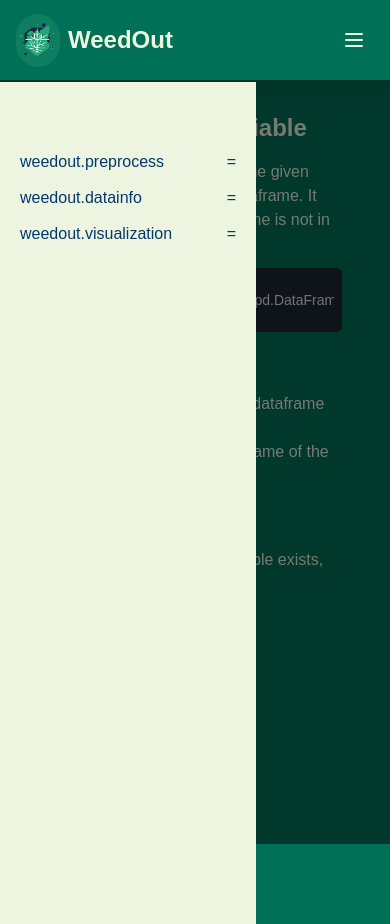
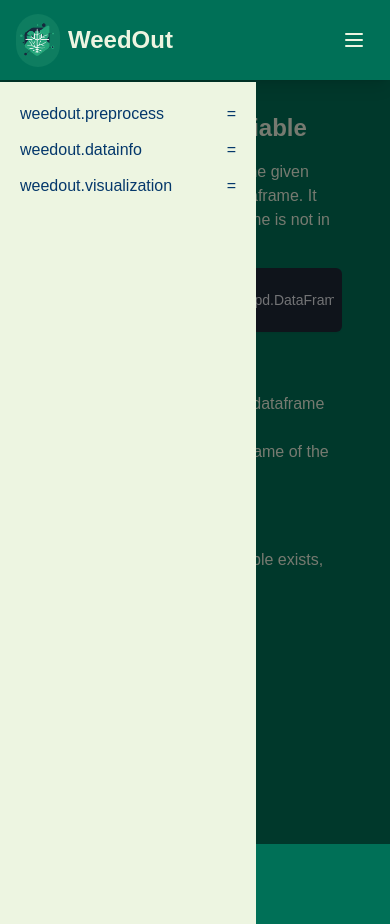
Before and after one commit to uoftweb-admin/weedout-project, a Next.js app in the folder frontend/: page /documentation/api-ref in a window 390 px wide. Built offline with nearby package versions, Linux system fonts and the light colour scheme; a web font is replaced by a local one.

Commit message:
fixed padding issue with sidebar on api-ref page

```diff
--- a/frontend/app/documentation/Sidebar.js
+++ b/frontend/app/documentation/Sidebar.js
@@ -11,12 +11,11 @@ export default function Sidebar({
   onItemClick,
   onToggle,
   sidebarOpen,
-  isMobile
 }) {
   return (
     <div
       className={`
-        fixed top-0.5 left-0 w-64 bg-beige min-h-screen p-4 ${isMobile ? 'pt-16' : ''} overflow-y-auto
+        fixed top-0.5 left-0 w-64 bg-beige min-h-screen p-4 overflow-y-auto
         transform transition-transform duration-300 z-[40]
         ${sidebarOpen ? "translate-x-0" : "-translate-x-full"}
       `}
--- a/frontend/app/documentation/api-ref/page.jsx
+++ b/frontend/app/documentation/api-ref/page.jsx
@@ -111,7 +111,6 @@ export default function APIReferencePage() {
             onToggle={toggleSection}
             sidebarOpen={sidebarOpen}
             setSidebarOpen={setSidebarOpen}
-            isMobile={isMobile}
         />
       </div>
 
```
